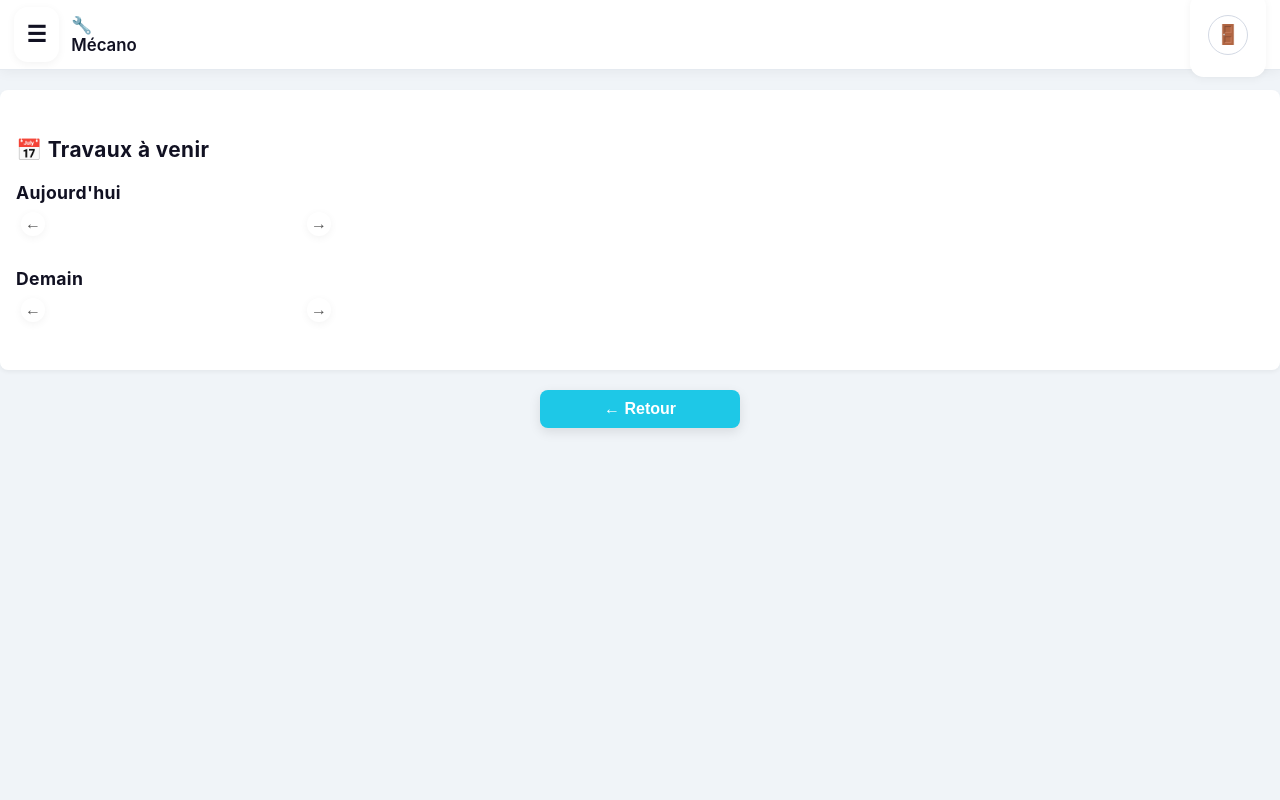
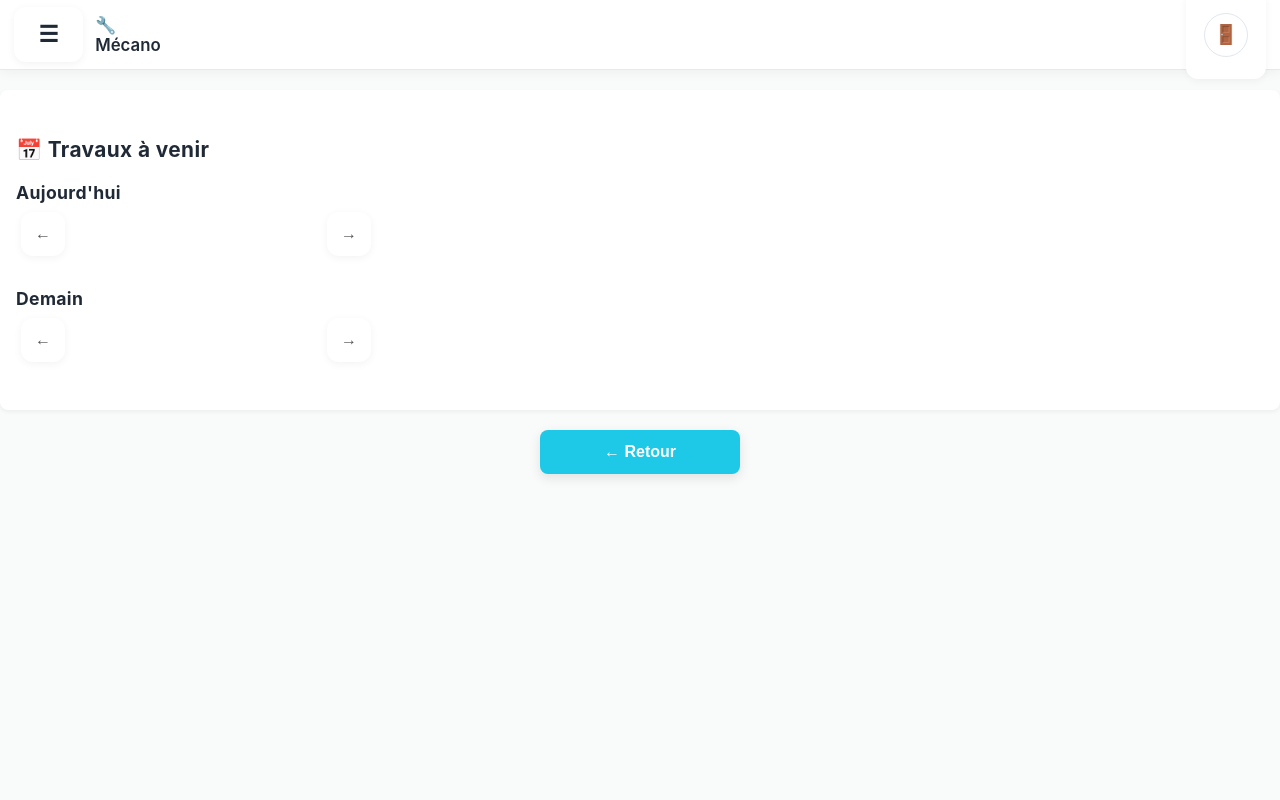
Before and after one commit to PietroDiMero/myMecanic, a PHP site: page /www/accueil.html in a window 1280 px wide. Run offline with PHP 8.4, Linux system fonts and the light colour scheme; data that the repository does not hold is empty.

Commit message:
feat: integrate tailwind variables

```diff
--- a/www/style.css
+++ b/www/style.css
@@ -2,21 +2,50 @@
    🌐 VARIABLES GLOBALES
 =============================== */
 :root {
-  --bg-main: #f0f4f8;
-  --text-main: #1f1f1f;
-  --text-title: #112;
-  --accent-primary: #4f8cff;
-  --accent-gradient: linear-gradient(90deg, #4f8cff 0%, #1ec8e7 100%);
-  --accent-danger: linear-gradient(90deg, #ff4f6d 0%, #ffb86c 100%);
-  --card-bg: #ffffff;
-  --input-bg: #f9fafc;
-  --border-default: #d3d9e4;
-  --border-focus: #4f8cff;
+  --background: 210 11% 98%;
+  --foreground: 213 27% 17%;
+  --muted: 210 11% 96%;
+  --muted-foreground: 215 16% 47%;
+  --popover: 0 0% 100%;
+  --popover-foreground: 213 27% 17%;
+  --card: 0 0% 100%;
+  --card-foreground: 213 27% 17%;
+  --border: 214 32% 91%;
+  --input: 214 32% 91%;
+  --primary: 217 91% 60%;
+  --primary-foreground: 0 0% 100%;
+  --secondary: 210 40% 98%;
+  --secondary-foreground: 222 84% 5%;
+  --accent: 210 40% 98%;
+  --accent-foreground: 222 84% 5%;
+  --destructive: 0 84% 60%;
+  --destructive-foreground: 0 0% 100%;
+  --ring: 217 91% 60%;
+  --radius: 0.75rem;
+
+  /* Custom colors */
+  --success: 142 76% 36%;
+  --warning: 25 95% 53%;
+
+  /* Legacy aliases */
+  --bg-main: hsl(var(--background));
+  --text-main: hsl(var(--foreground));
+  --text-title: hsl(var(--foreground));
+  --accent-primary: hsl(var(--primary));
+  --accent-gradient: linear-gradient(90deg, hsl(var(--primary)) 0%, hsl(var(--accent)) 100%);
+  --accent-danger: linear-gradient(90deg, hsl(var(--destructive)) 0%, hsl(var(--warning)) 100%);
+  --card-bg: hsl(var(--card));
+  --input-bg: hsl(var(--input));
+  --border-default: hsl(var(--border));
+  --border-focus: hsl(var(--primary));
   --shadow-small: 0 2px 8px rgba(0, 0, 0, 0.05);
   --shadow-large: 0 6px 20px rgba(79, 140, 255, 0.15);
-  --radius-base: 14px;
+  --radius-base: var(--radius);
   --font-base: 'Inter', Arial, sans-serif;
   --transition-fast: 0.2s ease-in-out;
+}
+* {
+  border-color: hsl(var(--border));
 }
 /* ✅ Corrige les débordements horizontaux */
 *, *::before, *::after {
@@ -26,6 +55,17 @@
   width: 100%;
   max-width: 100%;
   box-sizing: border-box;
+}
+button, [role="button"], input[type="submit"], input[type="button"] {
+  min-height: 44px;
+  min-width: 44px;
+}
+input, textarea, select {
+  font-size: 16px;
+  width: 100%;
+}
+[data-radix-popper-content-wrapper] {
+  z-index: 50;
 }
 
 
@@ -37,6 +77,9 @@
   font-family: var(--font-base);
   background: var(--bg-main);
   color: var(--text-main);
+  font-feature-settings: "rlig" 1, "calt" 1;
+  -webkit-text-size-adjust: 100%;
+  touch-action: manipulation;
   margin: 0;
   padding-top: 70px;
   min-height: 100dvh;
@@ -45,6 +88,12 @@
   overflow-y: auto;
   height: 100vh;
   display: block;
+}
+
+/* Better mobile scrolling */
+html {
+  scroll-behavior: smooth;
+  -webkit-overflow-scrolling: touch;
 }
 
 h1, h2, h3 {
```
Also changed, not shown: other parts of www/style.css (+33 -13 lines).
